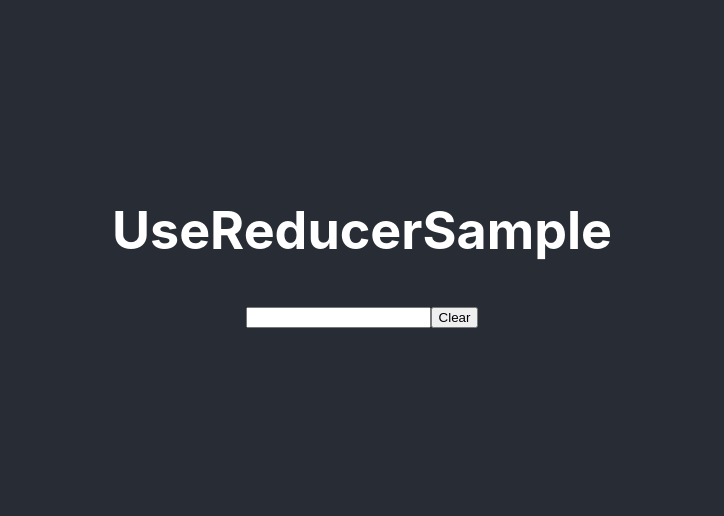
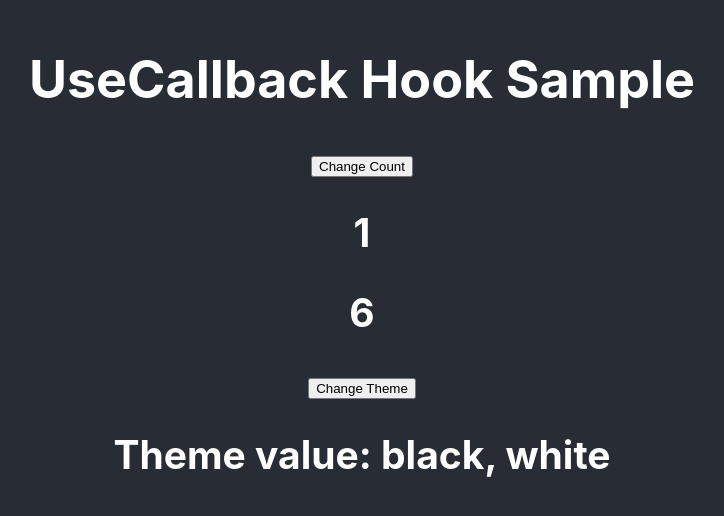
Before and after one commit to indraneel207/react-hooks, a React (Create React App) app: page / in a window 1280 px wide. Shown: the part 138-654 px from the top of the page, without its empty margins (278-1002 px from the left). Built offline with nearby package versions, Linux system fonts and the light colour scheme.

Commit message:
Added UseCallback

```diff
--- a/src/App.js
+++ b/src/App.js
@@ -1,5 +1,6 @@
 import './App.css';
-import UseReducerSample from './components/UseReducerSample';
+import UseCallbackSample from './components/UseCallbackSample';
+// import UseReducerSample from './components/UseReducerSample';
 // import UseEffectSample from './components/UseEffectSample';
 // import UseMemoSample from './components/UseMemoSample';
 // import UseRefSample from './components/UseRefSample';
@@ -11,7 +12,7 @@ function App() {
   return (
     <div className="App">
       <header className="App-header">
-        <UseReducerSample/>
+        <UseCallbackSample/>
       </header>
     </div>
   );
--- /dev/null
+++ b/src/components/UseCallbackSample.js
@@ -0,0 +1,47 @@
+import React, { useCallback, useEffect, useState } from 'react'
+
+function UseCallbackSample() {
+  const [count, setCount] = useState(1)
+  const [isDarkTheme, setIsDarkTheme] = useState(false)
+  const slowFunction = (number) => {
+    console.log('ACTION')
+    let value = 1
+    for (let i = 1; i < 1000000000; i++) {
+      value *= 1
+    }
+    return number * 2 * value
+  }
+
+  const getDoubleNumber = useCallback((value) => slowFunction(value + count), [count]) // Same as useMemo - only difference is it returns a function instead of value
+
+  const getTheme = () => {
+    return {
+      foreground: isDarkTheme ? 'white' : 'black',
+      background: isDarkTheme ? 'black' : 'white'
+    }
+  }
+
+  const changeTheme = () => setIsDarkTheme((oldTheme) => !oldTheme)
+  const changeCount = () => setCount((oldCount) => oldCount + 1)
+
+  const [doubleNumber, setDoubleNumber] = useState(null)
+
+  useEffect(() => {
+    setDoubleNumber(getDoubleNumber(2))
+  }, [getDoubleNumber])
+
+  return (
+    <div>
+      <h1>UseCallback Hook Sample</h1>
+      <button onClick={changeCount}>Change Count</button>
+      <h2>{count}</h2>
+      <h2>{doubleNumber}</h2>
+      <button onClick={changeTheme}>Change Theme</button>
+      <h2>
+        Theme value: {getTheme().foreground}, {getTheme().background}
+      </h2>
+    </div>
+  )
+}
+
+export default UseCallbackSample
```
